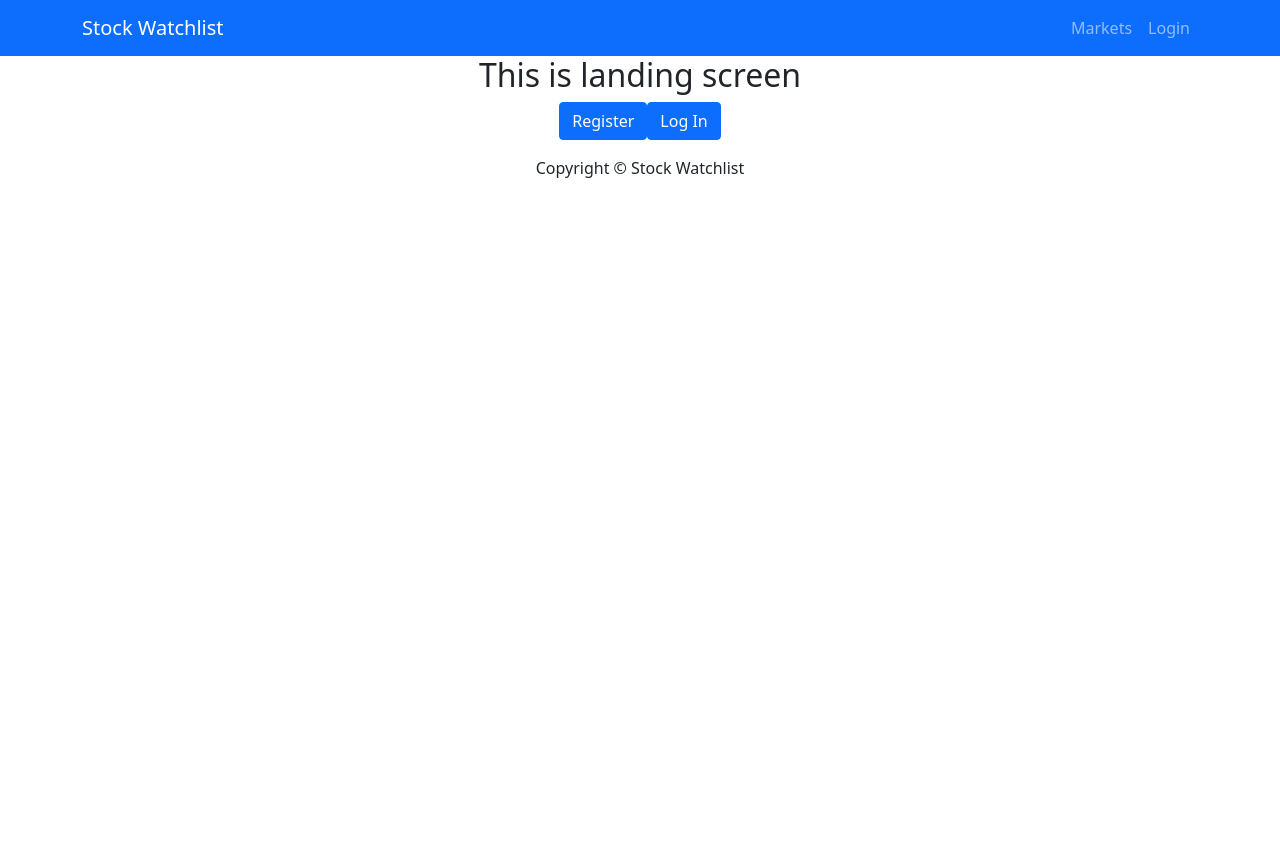
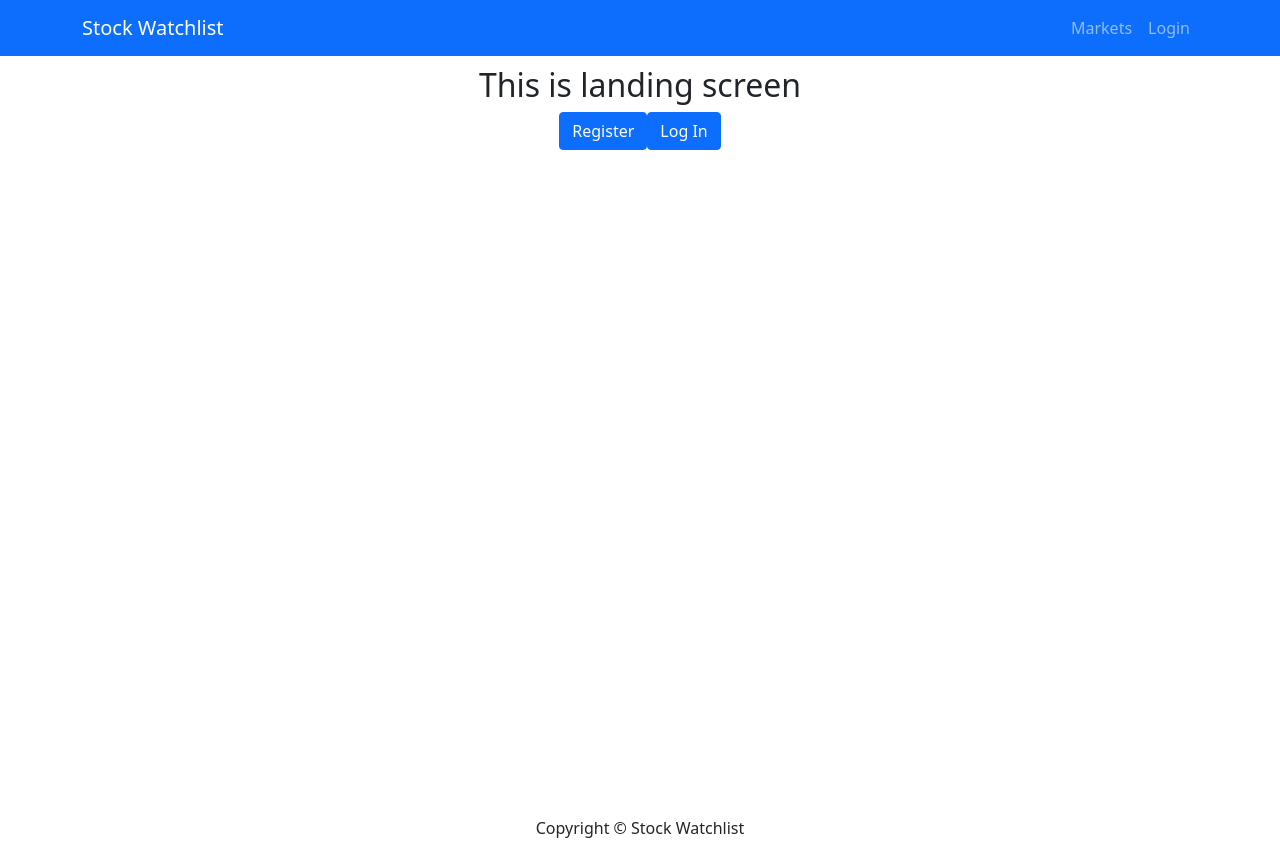
Before and after one commit to Krishivdakwala/Stock-Watchlist, a React (Create React App) app in the folder client/: page / in a window 1280 px wide. Before the commit the page ends 800 px from the top, so only its background shows below. Built offline with nearby package versions, Linux system fonts and the light colour scheme.

Commit message:
mainscreen added

```diff
--- a/client/src/pages/Main.jsx
+++ b/client/src/pages/Main.jsx
@@ -3,6 +3,7 @@ import { Button } from "react-bootstrap";
 
 import { NavLink, useHistory } from "react-router-dom";
 import { useSelector } from "react-redux";
+import MainScreen from "../components/MainScreen";
 
 const Main = ({ history }) => {
   const userLogin = useSelector((state) => state.userLogin);
@@ -15,6 +16,7 @@ const Main = ({ history }) => {
   }, [history, userInfo]);
   return (
     <div>
+      <MainScreen>
         <h2>This is landing screen</h2>
         <NavLink to={"/register"}>
           <Button variant="primary">Register</Button>
@@ -22,6 +24,7 @@ const Main = ({ history }) => {
         <NavLink to={"/login"}>
           <Button variant="primary">Log In</Button>
         </NavLink>
+      </MainScreen>
     </div>
   );
 };
```
Lines whose indentation alone changed are shown as unchanged.
